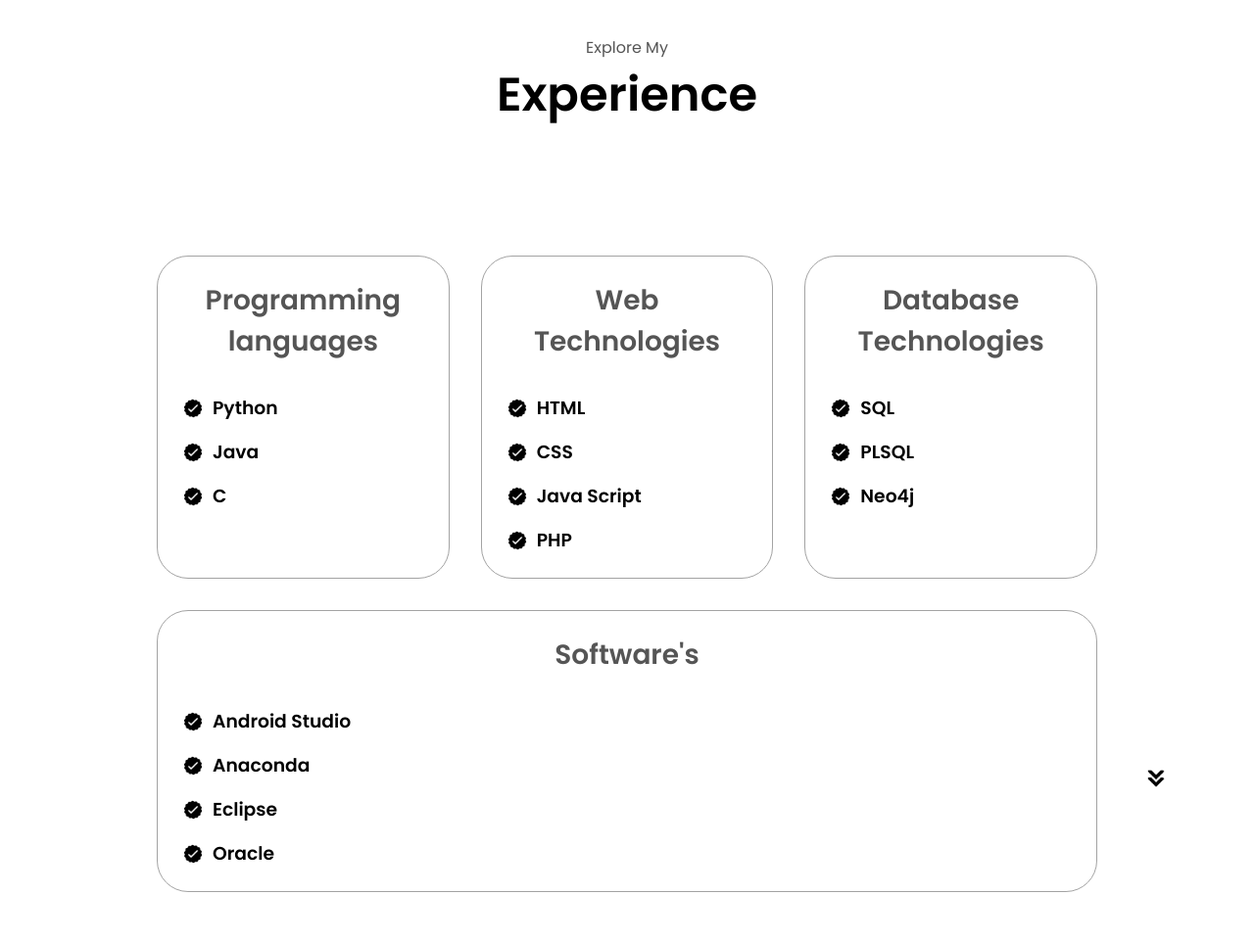
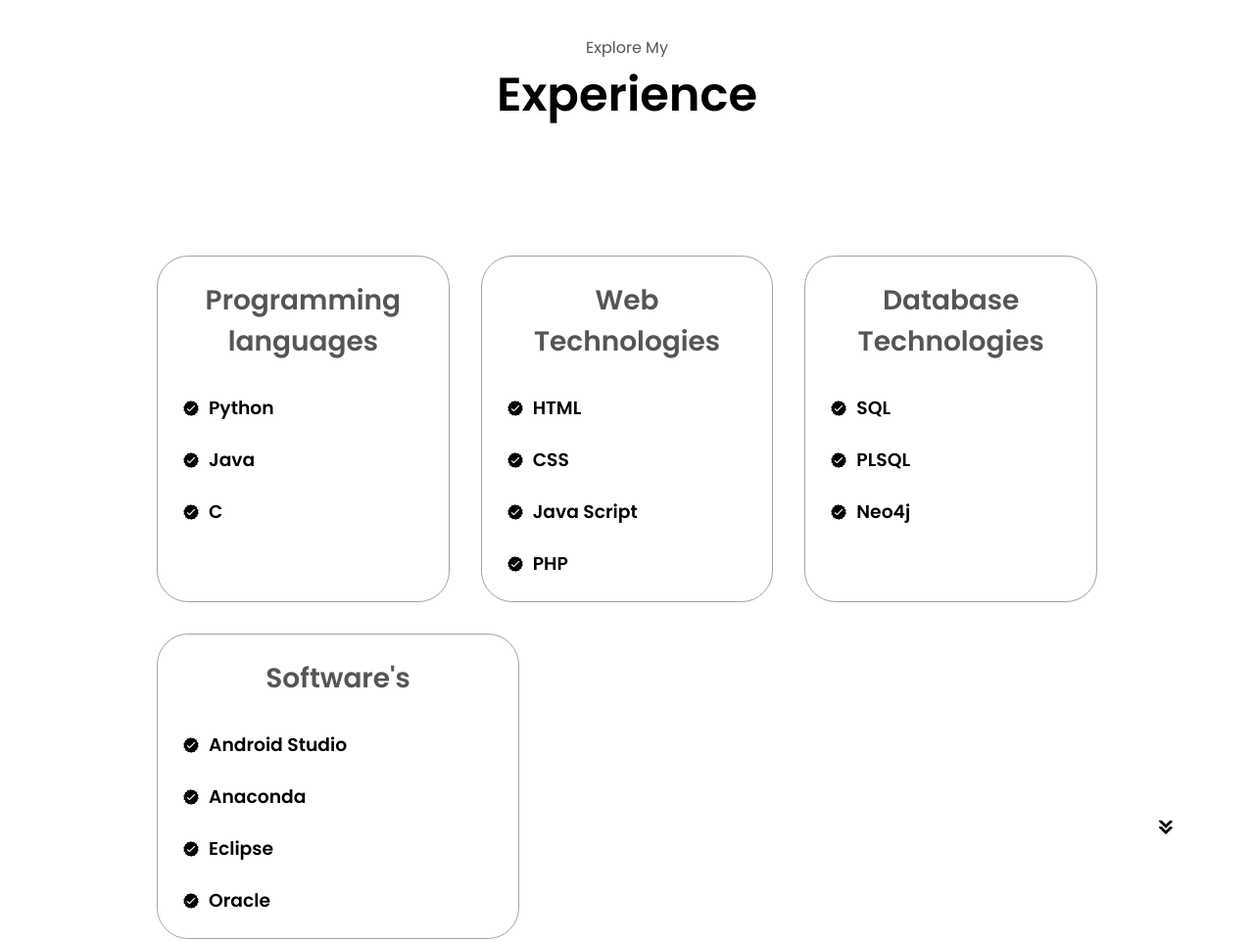
Before and after one commit to swethar0709/html-css-js-portfolio, a plain HTML site: page index.html in a window 1280 px wide. Shown: the part 1820-2782 px from the top of the page at 98% size. Drawn offline with Linux system fonts and the light colour scheme.

Commit message:
modified css

```diff
--- a/style.css
+++ b/style.css
@@ -390,51 +390,60 @@ input:checked + .slider:before {
 
 /* EXPERIENCE SECTION */
 
+/* EXPERIENCE SECTION */
+
 #experience {
     margin-top: 10rem;
     position: relative;
-  }
+}
 
-  .experience-sub-title {
+.experience-sub-title {
     color: rgb(85, 85, 85);
     font-weight: 600;
     font-size: 1.75rem;
     margin-bottom: 2rem;
+}
 
-  }
-
-  /* Apply these styles to adjust the layout */
 .experience-details-container {
     display: flex;
+    flex-wrap: wrap; /* Allow items to wrap to the next line */
     justify-content: center;
-    gap: 2rem; /* Adjust the gap between categories */
+    gap: 2rem;
 }
 
 .details-container {
     flex: 1;
+    max-width: 320px; /* Limit the width of each details container */
 }
 
 .article-container {
     display: flex;
-    flex-direction: column; /* Display articles vertically */
-    gap: 1rem; /* Adjust the gap between articles */
+    flex-direction: column;
+    gap: 1rem;
 }
 
+/* Adjust the spacing for each article */
 article {
     display: flex;
-    align-items: center; /* Center icon and text vertically */
+    align-items: center;
+    gap: 0.5rem;
 }
 
+/* Adjust the icon size */
 .icon {
-    width: 24px; /* Adjust the icon width */
-    height: 24px; /* Adjust the icon height */
-    margin-right: 0.5rem; /* Add spacing between icon and text */
+    width: 20px;
+    height: 20px;
+}
+
+/* Reduce margin between articles for better spacing */
+.article-container article + article {
+    margin-top: 0.5rem;
 }
 
 /* PROJECTS SECTION */
 
 #projects {
-    margin-top: 15rem;
+    margin-top: 25rem;
     position: relative;
   }
 
@@ -459,6 +468,7 @@ article {
     border-color: rgb(163, 163, 163);
   }
 
+
   /* CONTACT */
 
 #contact {
@@ -466,7 +476,7 @@ article {
     justify-content: center;
     flex-direction: column;
     height: 70vh;
-    margin-top: 5rem;
+    margin-top: 10rem;
   }
 
   .contact-info-upper-container {
```
